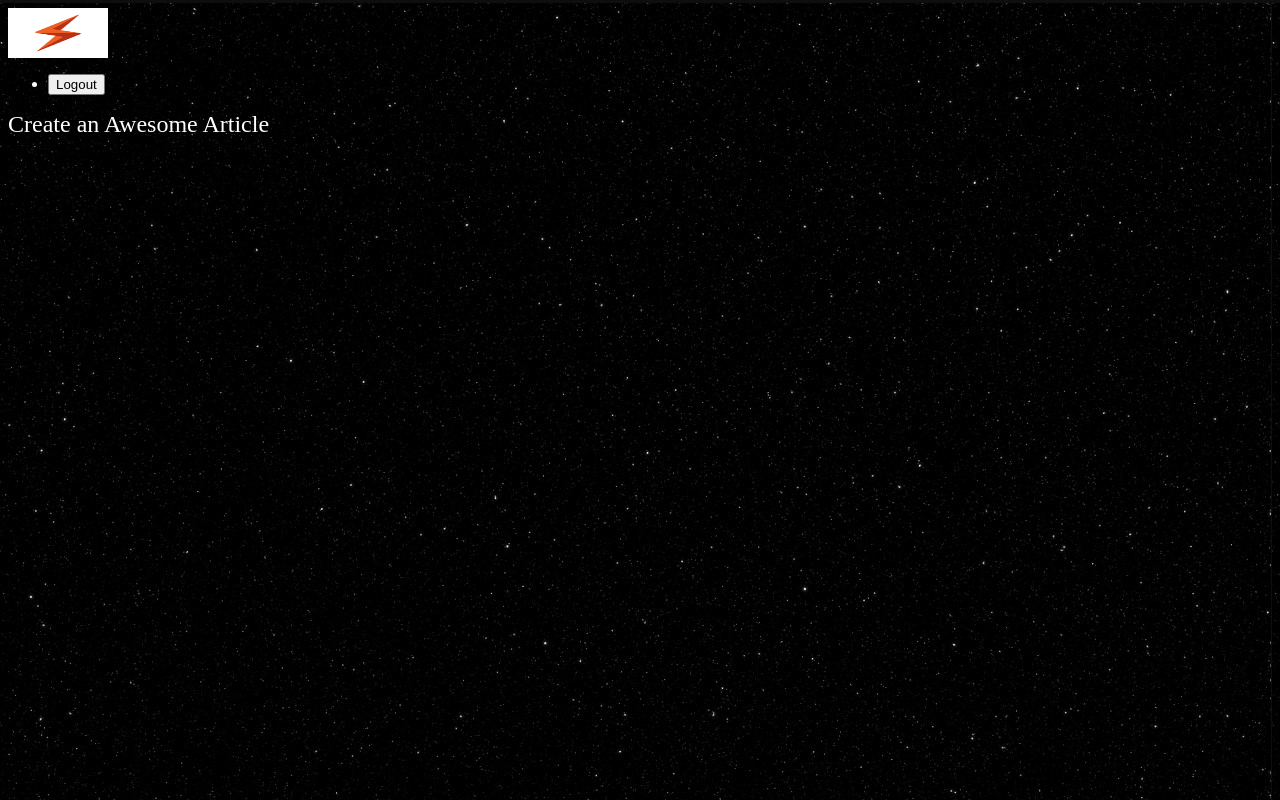
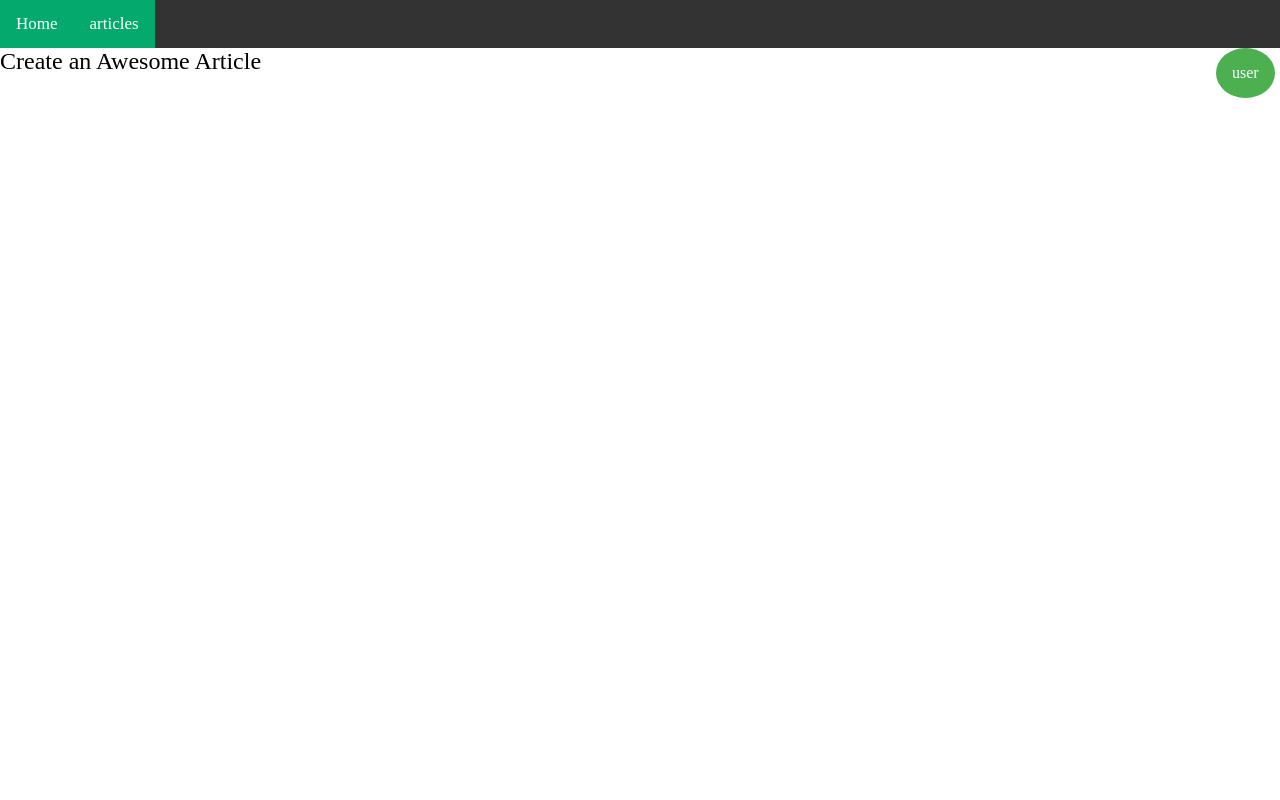
Before and after one commit to fayjulnahid/Hospital-Management-System, a Django app: page /articles/create/ in a window 1280 px wide. Run offline with Django 3.2, Linux system fonts and the light colour scheme; a user stored in the database is signed in.

Commit message:
logout created,required login.redirect after login

```diff
--- /dev/null
+++ b/HIS/assets/base.css
@@ -0,0 +1,115 @@
+body{
+
+    background-repeat: no-repeat;
+    background-size: auto;
+    color: #000000;
+}
+
+body *{
+color: #000000;
+    font-family: Ubuntu;
+}
+
+h1,h2,h3,h4,h5{
+
+    font-weight: normal;
+    margin: 0;
+}
+
+a,a:hover, a:visited{
+    color: #fff;
+    text-decoration: none;
+}
+nav{
+  float: left;
+  color: #f2f2f2;
+  text-align: center;
+  padding: 12px 5px 0px 5px;
+  text-decoration: none;
+  font-size: 15px;
+}
+.topnav {
+  background-color: #333;
+  overflow: hidden;
+}
+
+/* Style the links inside the navigation bar */
+.topnav a {
+  float: left;
+  color: #f2f2f2;
+  text-align: center;
+  padding: 14px 16px;
+  text-decoration: none;
+  font-size: 17px;
+}
+
+/* Change the color of links on hover */
+.topnav a:hover {
+  background-color: #ddd;
+  color: black;
+}
+
+/* Add a color to the active/current link */
+.topnav a.active {
+  background-color: #04AA6D;
+  color: white;
+}
+button{
+background-color: #333;
+color: white;
+}
+.tm-section {
+  margin-right: 75px;
+  max-width: 100%;
+}
+.tm-textbox {
+  padding: 45px;
+  font-size: 1.1rem;
+  color: #c5c7c6;
+  line-height: 1.8;
+}
+.tm-text-blue {
+  color: #00ccfc;
+}
+.dropdown{
+background-color: #B2BEB5;
+color: black;
+
+}
+.dropdowndiv{
+ line-height: 200%;
+}
+
+/*homepage extra*/
+.accordion {
+  background-color: #eee;
+  color: #444;
+  cursor: pointer;
+  padding: 18px;
+  width: 100%;
+  border: none;
+  text-align: left;
+  outline: none;
+  font-size: 15px;
+  transition: 0.4s;
+}
+
+.active, .accordion:hover {
+  background-color: #ccc;
+}
+
+.panel {
+  padding: 0 18px;
+  display: none;
+  background-color: white;
+  overflow: hidden;
+}
+
+
+.centerb {
+  display: flex;
+  justify-content: center;
+  align-items: center;
+  height: 60px;
+  border: 3px solid green;
+}
--- a/HIS/templates/base_layout.html
+++ b/HIS/templates/base_layout.html
@@ -1,23 +1,158 @@
-<html>
-    <HEAD>
-        <title>Articles</title>
-        <link rel="stylesheet" href="/static/styles.css">
-    </HEAD>
+<!DOCTYPE html>
+<html lang="en">
+<head>
+    <meta charset="UTF-8">
+    <title>Home</title>
+    <link rel="stylesheet" href="/static/base.css">
+    <meta name="viewport" content="width=device-width, initial-scale=1">
+    <script src="https://code.jquery.com/jquery-3.5.0.js"></script>
+    <style>
+body {
+  font-family: Arial, Helvetica, sans-serif;
+  margin: 0;
+}
+
+html {
+  box-sizing: border-box;
+}
+
+*, *:before, *:after {
+  box-sizing: inherit;
+}
+
+.column {
+  float: left;
+  width: 33.3%;
+  margin-bottom: 16px;
+  padding: 0 8px;
+}
+
+.card {
+  box-shadow: 0 4px 8px 0 rgba(0, 0, 0, 0.2);
+  margin: 8px;
+}
+
+.about-section {
+  padding: 50px;
+  text-align: center;
+  background-color: #474e5d;
+  color: white;
+}
+.txt-white{
+    color: white;
+}
+
+.container {
+  padding: 0 16px;
+}
+
+.container::after, .row::after {
+  content: "";
+  clear: both;
+  display: table;
+}
+
+.title {
+  color: grey;
+}
+
+.button {
+  border: none;
+  outline: 0;
+  display: inline-block;
+  padding: 8px;
+  color: white;
+  background-color: #000;
+  text-align: center;
+  cursor: pointer;
+  width: 100%;
+}
+
+.button:hover {
+  background-color: #555;
+}
+
+@media screen and (max-width: 650px) {
+  .column {
+    width: 100%;
+    display: block;
+  }
+}
+.dropbtn {
+  background-color: #4CAF50;
+  color: white;
+  padding: 16px;
+  font-size: 16px;
+  border: none;
+  cursor: pointer;
+}
+
+.dropdown {
+  position: sticky;
+  display: inline-block;
+}
+.dropdown-- {
+  position: sticky;
+  display: inline-block;
+  float: right;
+  height: 0px;
+  width: 5%;
+}
+
+.dropdown-content {
+  display: none;
+  position: absolute;
+  background-color: #f9f9f9;
+  min-width: 160px;
+  box-shadow: 0px 8px 16px 0px rgba(0,0,0,0.2);
+  z-index: 1;
+}
+
+.dropdown---content a {
+  color: black;
+  padding: 12px 16px;
+  text-decoration: none;
+  display: block;
+}
+
+.dropdown---content a:hover {background-color: #f1f1f1}
+
+.dropdown--:hover .dropdown-content {
+  display: block;
+}
+
+.dropdown--:hover .dropbtn {
+  background-color: #3e8e41;
+}
+.left-padding{
+padding-right: 50px;
+}
+
+.roundbutton1{
+border-radius: 50%;
+}
+</style>
+</head>
 <body>
-        <div class="wrapper">
-            <h1>
-                <a href="{% url 'articles:list' %}"><img src="/static/logo.png"width="100" height="50"></a>
-            </h1>
-            <nav>
-                <ul>
-                    <li>
-                        <form class="logout-link" action="{% url 'accounts:logout'%}" method="post">
+<div class="topnav">
+        <a class="active" href="../">Home</a>
+
+<a class="active" href="/articles">articles</a>
+
+
+    </div>
+<div class="dropdown-- " >
+  <button class="dropbtn roundbutton1" >{{ user.username }}</button>
+  <div class="dropdown-content">
+  <a><form class="logout-link" action="{% url 'accounts:login' %}" method="post">
                 {% csrf_token %}
-                            <button type="submit">Logout</button>
-                        </form>
-                    </li>
-                </ul>
-            </nav>
+      <button type="submit" class="dropbtn ">Logout</button>
+  </form></a>
+  </div>
+</div>
+
+    <div class="Wrapper">
+
         {% block content %}
         {% endblock %}
     </div>
```
Also changed, not shown: HIS/db.sqlite3. Lines whose indentation alone changed are shown as unchanged.
